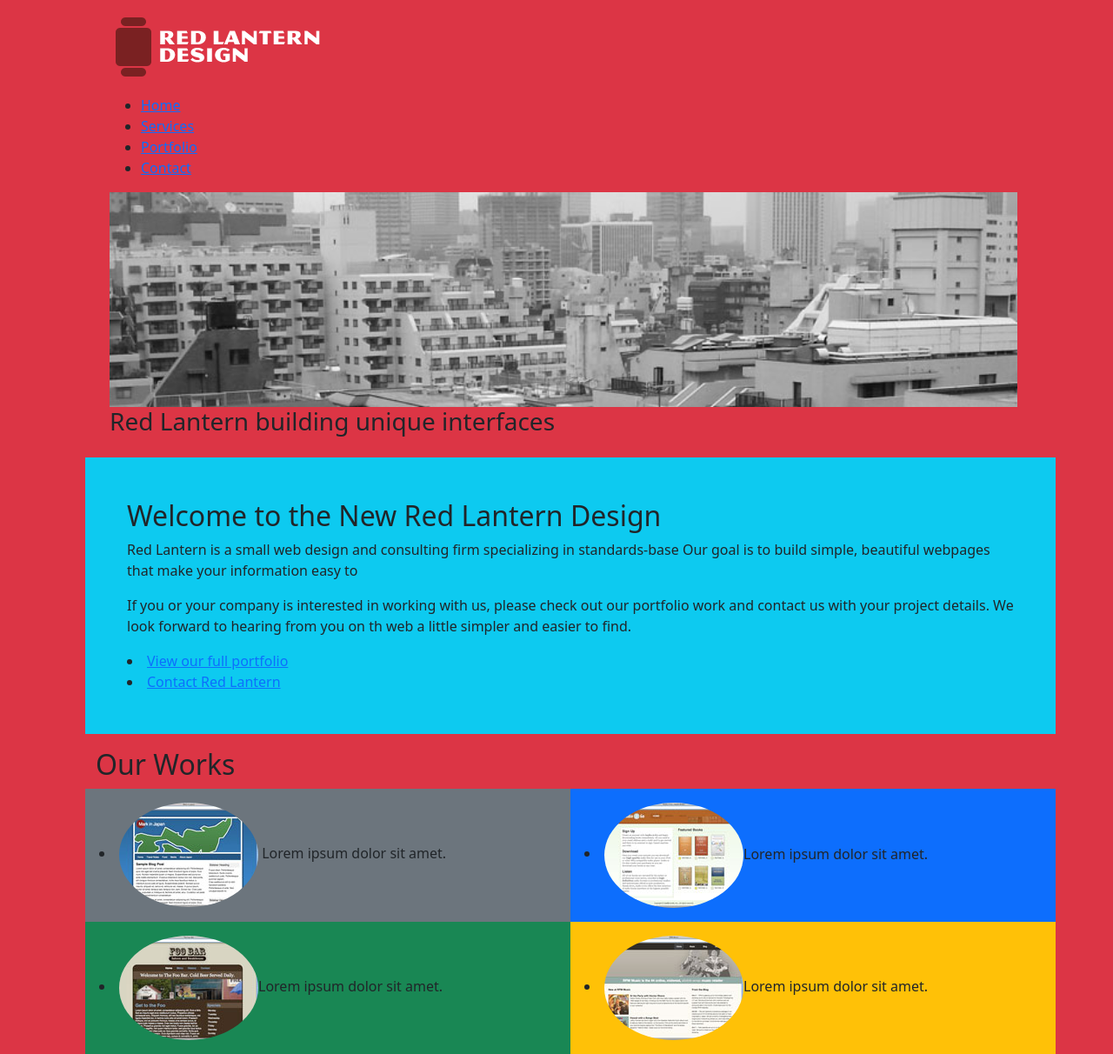
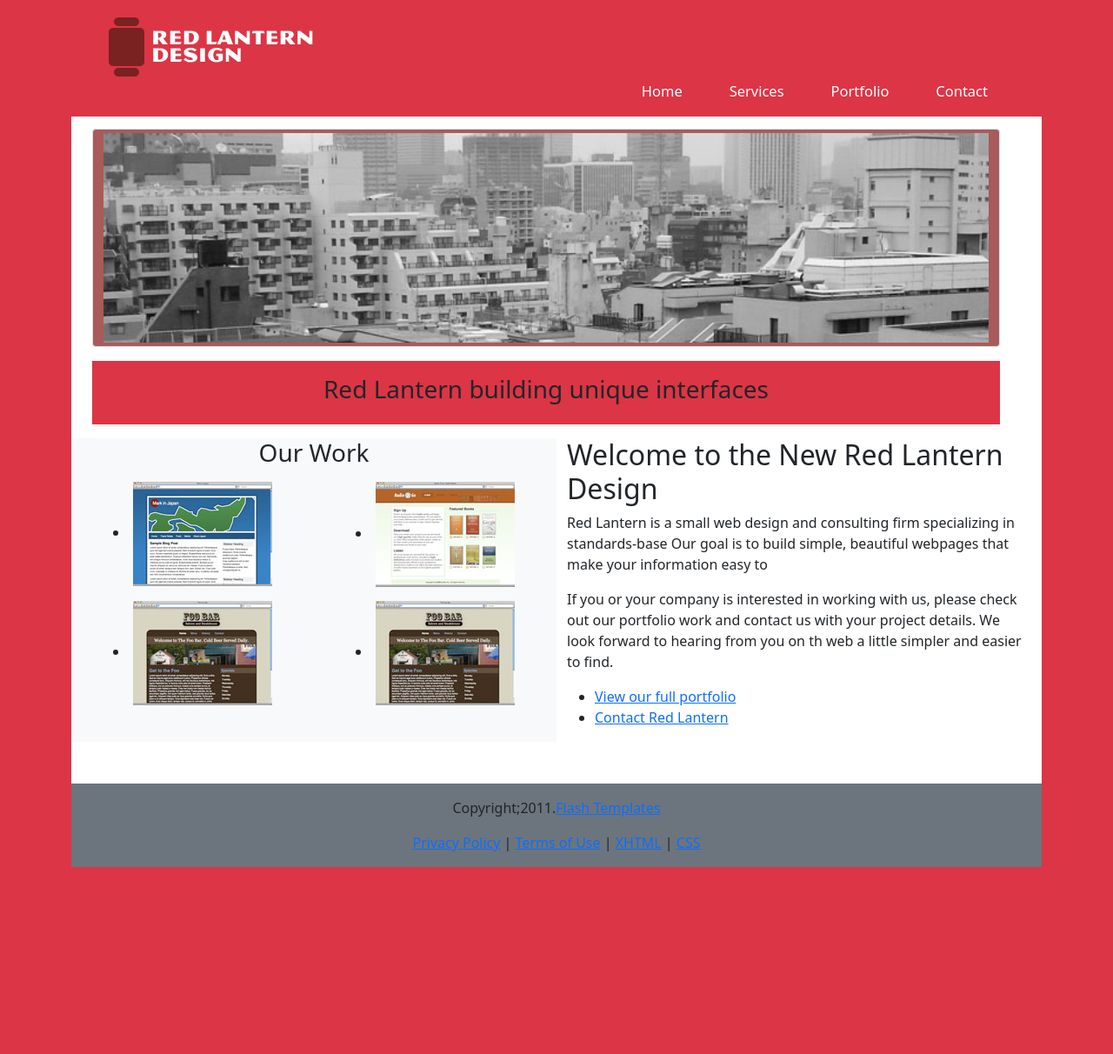
Before and after one commit to ke891108/1021bootstrap, a plain HTML site: page index.html in a window 1280 px wide. Shown: the whole page at 87% size. After the commit the page ends 997 px from the top, so only its background shows below. Drawn offline with nearby package versions, Linux system fonts and the light colour scheme.

Commit message:
1021
1021

```diff
--- /dev/null
+++ b/css/style.css
@@ -0,0 +1,30 @@
+#menu{
+
+    margin: 0px 0px 0px 0px  ;
+    padding:0px 0px 0px 0px ;
+    text-align: right;
+    font-size:15px;
+
+    list-style-type: none;
+}
+#menu li {
+    display: inline-block ;/*變橫*/
+
+    margin: 0px 50px 0px 0px  ;
+}
+#menu ul {
+    margin-bottom: 0rem;
+}
+#menu a {
+    text-decoration: none;
+
+    color: #ffffff;
+    font-size: 1.1em;
+}
+.img-thumbnail{
+    margin-top: 14px;
+    background-color: rgb(170, 90, 90);
+}
+#img1{
+    margin-bottom: 0rem;
+}
--- a/index.html
+++ b/index.html
@@ -7,16 +7,18 @@
     <title>Red Latern</title>
     <link href="https://cdn.jsdelivr.net/npm/bootstrap@5.1.1/dist/css/bootstrap.min.css" rel="stylesheet">
     <script src="https://cdn.jsdelivr.net/npm/bootstrap@5.1.1/dist/js/bootstrap.bundle.min.js"></script>
+    <link rel="stylesheet" href="css/style.css" type="text/css" />
 
 </head>
 
 <body class=" bg-danger" >
     <div class="container bg-danger">
-        <div class=" my-3 mx-5">
+        <div class=" row my-2 mx-2">
             <!--  Logo and Nav -->
-            <div  >
-                <p><img alt="Red Lantern logo" src="images/rl_logo.png" /></p>
-            <div id="nav">
+            <div class=" row my-2 mx-2">
+                <p id="img1"><img alt="Red Lantern logo" src="images/rl_logo.png" /></p>
+
+                <div id="menu">
                     <ul>
                         <li><a title="Red Lantern home" href="index.html">Home</a></li>
                         <li><a title="Design services" href="services.html">Services</a></li>
@@ -24,49 +26,72 @@
                         <li><a title="Contact Red Lantern" href="contact.html">Contact</a></li>
                     </ul>
                 </div>
-
             </div>
         </div>
-        <div class="col-12 container row mx-2">
-            <img alt="tokyo building" src="images/tokyo.jpg" class="rounded"/>
+            <div class="container bg-white">
+                <div class="col-12 container row ">
+                    <img alt="tokyo building" src="images/tokyo.jpg" class="img-thumbnail" />
                     <!--  title image -->
-            <div class="col-12">
+
+                    <div class="text-center my-3 bg-danger p-3">
                         <h3>Red Lantern building unique interfaces</h3>
                     </div>
                 </div>
+
+                <div class="row">
+                    <!-- main content -->
+
+                    <div class="col-lg-6 col-sm-12 bg-light text-center">
+                        <h3> Our Work </h3>
+                        <div class="row">
+                            <div class="col-md-6 col-xs-12 my-2">
+                                <li><img alt="comp0" src="images/markinjapan.jpg" /></li>
                             </div>
-    <div class="container ">
-        <!-- main content -->
-        <div class="col-lg-12 col-sm-12 bg-info p-5 my-3 mx-3">
+                            <div class="col-md-6 col-xs-12 my-2">
+                                <li><img alt="comp1" src="images/a2g.jpg" /></li>
+                            </div>
+                            <div class="col-md-6 col-xs-12 my-2">
+                                <li><img alt="comp2" src="images/foobar.jpg" /></li>
+                            </div>
+                            <div class="col-md-6 col-xs-12 my-2">
+                                <li><img alt="comp2" src="images/foobar.jpg" /></li>
+                            </div>
+                        </div>
+                    </div>
+                    <div class="col-lg-6  col-sm-12 ">
                         <h2>Welcome to the New Red Lantern Design</h2>
                         <p>Red Lantern is a small web design and consulting firm specializing in standards-base
                             Our goal is to build simple, beautiful webpages that make your information easy to </p>
                         <p>If you or your company is interested in working with us, please check out our portfolio
                             work and contact us with your project details. We look forward to hearing from you
                             on th web a little simpler and easier to find.</p>
+                        <ul id="link-list">
                             <li><a title="View our portfolio" href="#">View our full portfolio</a></li>
                             <li><a title="Contact Red Lantern" href="#">Contact Red Lantern</a></li>
+                        </ul>
                     </div>
-        <div class="container mx-3">
-            <div class="row">
-                <h2>Our Works</h2>
-
-                <div class="col-md-6 col-xs-12 bg-secondary p-3  ">
-                    <li><img alt="comp0" src="images/markinjapan.jpg" class="rounded-circle"/> Lorem ipsum dolor sit amet.</li>
-                </div>
-                <div class="col-md-6 col-xs-12 bg-primary p-3 ">
-                    <li><img alt="comp1" src="images/a2g.jpg" class="rounded-circle"/>Lorem ipsum dolor sit amet.</li>
-                </div>
-                <div class="col-md-6 col-xs-12 bg-success p-3 ">
-                    <li><img alt="comp2" src="images/foobar.jpg" class="rounded-circle"/>Lorem ipsum dolor sit amet.</li>
-                </div>
-                <div class="col-md-6 col-xs-12 bg-warning p-3 ">
-                    <li><img alt="comp3" src="images/rpm.jpg" class="rounded-circle"/>Lorem ipsum dolor sit amet.</li>
+                    <footer class="row text-center bg-secondary mx-0 mt-5">
+                        <p></p>
+                        <p>Copyright;2011.<a href="#" title="">Flash Templates</a></p>
+                        <p><a href="#" title="">Privacy Policy</a> | <a href="#" title="">Terms of Use</a> | <a href="#" title="">XHTML</a> | <a href="#" title="">CSS</a></p>
+                    </footer>
                 </div>
                 </div>
                 </div>
 
+
+
+
+
+
+
+
             </div>
+
+    </div>
+
+
+
     </div>
     </div>
 
```
Lines whose indentation alone changed are shown as unchanged.
